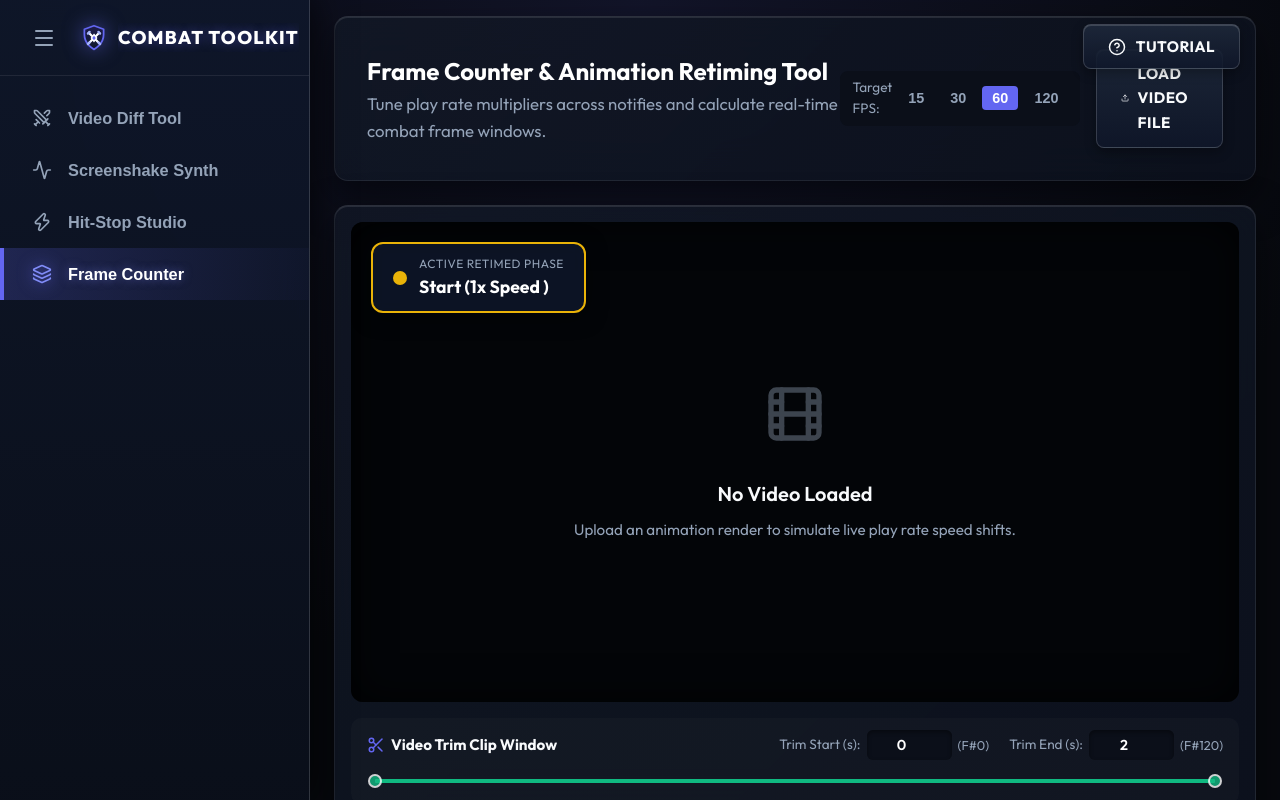
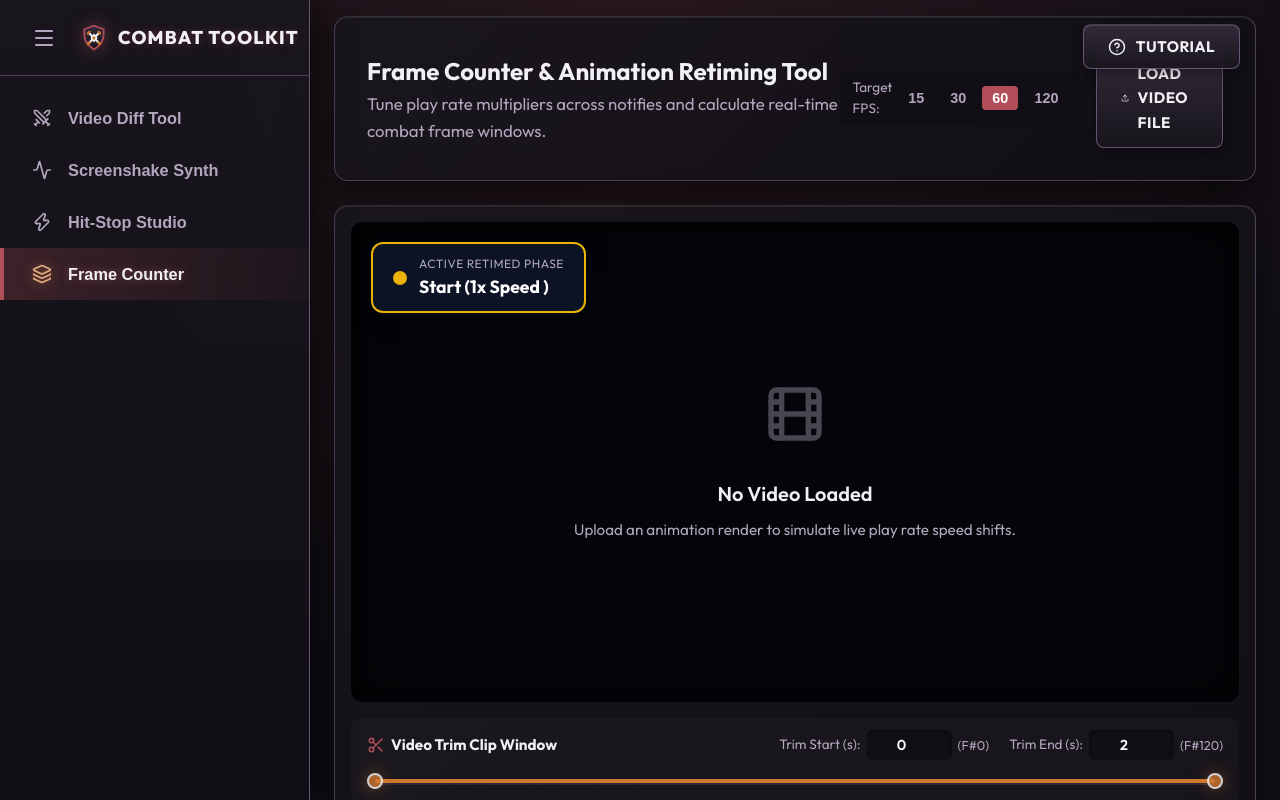
Before and after one commit to nadirlatif532/Video-diff-tool, a React (Vite) app: page / in a window 1280 px wide. Built offline with nearby package versions, Linux system fonts and the light colour scheme.

Commit message:
Revert generic indigo AI style and refine workspace design system palette (Wine Plum, Sandy Clay, Shadow Grey) with rich non-flat depth

```diff
--- a/src/components/CombatLogo.jsx
+++ b/src/components/CombatLogo.jsx
@@ -7,33 +7,32 @@ export default function CombatLogo({ size = 32 }) {
         viewBox="0 0 32 32"
         fill="none"
         xmlns="http://www.w3.org/2000/svg"
-        style={{ filter: 'drop-shadow(0 0 10px rgba(99, 102, 241, 0.6))' }}
+        style={{ filter: 'drop-shadow(0 0 8px rgba(177, 78, 89, 0.5))' }}
       >
-        {/* Glowing Crest Shield */}
+        {/* Glowing Crest Shield with Wine Plum & Shadow Grey Gradient */}
         <path
           d="M16 29C16 29 27 23.5 27 12V6L16 2L5 6V12C5 23.5 16 29 16 29Z"
-          fill="url(#shield_grad)"
+          fill="url(#shield_grad_plum)"
           stroke="var(--primary)"
           strokeWidth="2"
           strokeLinejoin="round"
         />
-        {/* Left Sword Blade */}
-        <path d="M10 22L22 10" stroke="#ffffff" strokeWidth="2.5" strokeLinecap="round" />
-        <path d="M9 23L11 21" stroke="#a5b4fc" strokeWidth="2.5" strokeLinecap="round" />
-        <path d="M21 9L23 11" stroke="#a5b4fc" strokeWidth="2.5" strokeLinecap="round" />
+        {/* Crossed Swords - Silver & Sandy Clay Hilts */}
+        <path d="M10 22L22 10" stroke="#f2f0f4" strokeWidth="2.5" strokeLinecap="round" />
+        <path d="M9 23L11 21" stroke="var(--accent)" strokeWidth="2.5" strokeLinecap="round" />
+        <path d="M21 9L23 11" stroke="var(--accent)" strokeWidth="2.5" strokeLinecap="round" />
 
-        {/* Right Sword Blade */}
-        <path d="M22 22L10 10" stroke="#ffffff" strokeWidth="2.5" strokeLinecap="round" />
-        <path d="M23 23L21 21" stroke="#a5b4fc" strokeWidth="2.5" strokeLinecap="round" />
-        <path d="M11 9L9 11" stroke="#a5b4fc" strokeWidth="2.5" strokeLinecap="round" />
+        <path d="M22 22L10 10" stroke="#f2f0f4" strokeWidth="2.5" strokeLinecap="round" />
+        <path d="M23 23L21 21" stroke="var(--accent)" strokeWidth="2.5" strokeLinecap="round" />
+        <path d="M11 9L9 11" stroke="var(--accent)" strokeWidth="2.5" strokeLinecap="round" />
 
-        {/* Center Power Core Diamond */}
-        <polygon points="16,12 19,16 16,20 13,16" fill="#6366f1" stroke="#ffffff" strokeWidth="1.5" />
+        {/* Center Core Emblem - Sandy Clay Accent */}
+        <polygon points="16,12 19,16 16,20 13,16" fill="var(--accent)" stroke="#ffffff" strokeWidth="1.5" />
 
         <defs>
-          <linearGradient id="shield_grad" x1="16" y1="2" x2="16" y2="29" gradientUnits="userSpaceOnUse">
-            <stop stopColor="#1e1b4b" stopOpacity="0.9" />
-            <stop offset="1" stopColor="#0f172a" stopOpacity="0.95" />
+          <linearGradient id="shield_grad_plum" x1="16" y1="2" x2="16" y2="29" gradientUnits="userSpaceOnUse">
+            <stop stopColor="#322b3b" stopOpacity="0.95" />
+            <stop offset="1" stopColor="#19161d" stopOpacity="0.98" />
           </linearGradient>
         </defs>
       </svg>
--- a/src/index.css
+++ b/src/index.css
@@ -1,26 +1,54 @@
 @import url('https://fonts.googleapis.com/css2?family=Outfit:wght@400;500;600;700;800&display=swap');
 
 :root {
-  /* Rich AAA Dark Theme Palette */
-  --bg-dark: #07090e;
-  --bg-main: #0b0f19;
-  --bg-panel: rgba(18, 24, 38, 0.75);
-  --bg-panel-solid: #121826;
-  --bg-panel-hover: rgba(30, 41, 59, 0.8);
+  /* Workspace Design System Palette */
+  /* Muted Olive */
+  --muted-olive-50: #f3f7ed; --muted-olive-100: #e7efdc; --muted-olive-200: #cfe0b8;
+  --muted-olive-300: #b6d095; --muted-olive-400: #9ec171; --muted-olive-500: #86b14e;
+  --muted-olive-600: #6b8e3e; --muted-olive-700: #506a2f; --muted-olive-800: #36471f;
+  --muted-olive-900: #1b2310; --muted-olive-950: #13190b;
 
-  --border: rgba(255, 255, 255, 0.08);
-  --border-light: rgba(255, 255, 255, 0.16);
+  /* Sandy Clay */
+  --sandy-clay-50: #faf1ea; --sandy-clay-100: #f6e4d5; --sandy-clay-200: #ecc9ac;
+  --sandy-clay-300: #e3ae82; --sandy-clay-400: #d99359; --sandy-clay-500: #d0772f;
+  --sandy-clay-600: #a66026; --sandy-clay-700: #7d481c; --sandy-clay-800: #533013;
+  --sandy-clay-900: #2a1809; --sandy-clay-950: #1d1107;
 
-  --text-main: #f8fafc;
-  --text-muted: #94a3b8;
-  --text-accent: #818cf8;
+  /* Toasted Almond */
+  --toasted-almond-50: #f8f2ed; --toasted-almond-100: #f0e4db; --toasted-almond-200: #e1cab7;
+  --toasted-almond-300: #d3af92; --toasted-almond-400: #c4956e; --toasted-almond-500: #b57a4a;
+  --toasted-almond-600: #91623b; --toasted-almond-700: #6d492c; --toasted-almond-800: #48311e;
+  --toasted-almond-900: #24180f; --toasted-almond-950: #19110a;
 
-  --primary: #6366f1;
-  --primary-hover: #4f46e5;
-  --primary-active: #4338ca;
+  /* Wine Plum */
+  --wine-plum-50: #f7edee; --wine-plum-100: #efdcde; --wine-plum-200: #e0b8bd;
+  --wine-plum-300: #d0959c; --wine-plum-400: #c1717b; --wine-plum-500: #b14e59;
+  --wine-plum-600: #8e3e48; --wine-plum-700: #6a2f36; --wine-plum-800: #471f24;
+  --wine-plum-900: #231012; --wine-plum-950: #190b0d;
 
-  --accent: #f59e0b;
-  --success: #10b981;
+  /* Shadow Grey */
+  --shadow-grey-50: #f2f0f4; --shadow-grey-100: #e5e2e9; --shadow-grey-200: #cbc4d4;
+  --shadow-grey-300: #b1a7be; --shadow-grey-400: #978aa8; --shadow-grey-500: #7d6c93;
+  --shadow-grey-600: #645775; --shadow-grey-700: #4b4158; --shadow-grey-800: #322b3b;
+  --shadow-grey-900: #19161d; --shadow-grey-950: #110f15;
+
+  /* Semantic Mapping */
+  --bg-main: var(--shadow-grey-950);
+  --bg-panel: var(--shadow-grey-900);
+  --bg-panel-hover: var(--shadow-grey-800);
+  --border: var(--shadow-grey-700);
+  --border-light: var(--shadow-grey-600);
+
+  --text-main: var(--shadow-grey-50);
+  --text-muted: var(--shadow-grey-300);
+  --text-accent: var(--sandy-clay-300);
+
+  --primary: var(--wine-plum-500);
+  --primary-hover: var(--wine-plum-400);
+  --primary-active: var(--wine-plum-600);
+
+  --accent: var(--sandy-clay-500);
+  --success: var(--muted-olive-500);
 }
 
 * {
@@ -32,8 +60,8 @@
 body {
   margin: 0;
   font-family: 'Outfit', system-ui, -apple-system, BlinkMacSystemFont, 'Segoe UI', Roboto, Oxygen, Ubuntu, Cantarell, 'Open Sans', 'Helvetica Neue', sans-serif;
-  background-color: var(--bg-dark);
-  background-image: radial-gradient(circle at 50% 0%, rgba(99, 102, 241, 0.12) 0%, rgba(7, 9, 14, 1) 70%);
+  background-color: var(--bg-main);
+  background-image: radial-gradient(circle at 50% 0%, rgba(177, 78, 89, 0.15) 0%, rgba(17, 15, 21, 1) 75%);
   background-attachment: fixed;
   color: var(--text-main);
   line-height: 1.6;
@@ -47,10 +75,10 @@ body {
   overflow: hidden;
 }
 
-/* Wider, Richer Sidebar */
+/* Spacious, Rich AAA Sidebar (310px) */
 .sidebar {
   width: 310px;
-  background: linear-gradient(180deg, rgba(15, 23, 42, 0.95) 0%, rgba(10, 15, 26, 0.98) 100%);
+  background: linear-gradient(180deg, rgba(25, 22, 29, 0.95) 0%, rgba(17, 15, 21, 0.98) 100%);
   backdrop-filter: blur(16px);
   border-right: 1px solid var(--border-light);
   display: flex;
@@ -74,10 +102,10 @@ body {
   font-weight: 800;
   text-transform: uppercase;
   letter-spacing: 1.2px;
-  color: #fff;
+  color: var(--text-main);
   white-space: nowrap;
   overflow: hidden;
-  text-shadow: 0 0 12px rgba(99, 102, 241, 0.5);
+  text-shadow: 0 0 10px rgba(177, 78, 89, 0.4);
 }
 .sidebar.collapsed .sidebar-header { padding: 0; justify-content: center; }
 
@@ -101,20 +129,20 @@ body {
 .sidebar.collapsed .nav-item { padding: 16px; justify-content: center; border-left: none; }
 
 .nav-item:hover {
-  background: linear-gradient(90deg, rgba(255, 255, 255, 0.05) 0%, transparent 100%);
-  color: #fff;
+  background: linear-gradient(90deg, rgba(50, 43, 59, 0.6) 0%, transparent 100%);
+  color: var(--text-main);
 }
 
-/* Rich Active Nav Item with Glow */
+/* Active Nav Item with Wine Plum Glow & Depth */
 .nav-item.active {
-  background: linear-gradient(90deg, rgba(99, 102, 241, 0.22) 0%, rgba(99, 102, 241, 0.03) 100%);
-  color: #fff;
+  background: linear-gradient(90deg, rgba(177, 78, 89, 0.25) 0%, rgba(177, 78, 89, 0.04) 100%);
+  color: var(--text-main);
   border-left-color: var(--primary);
-  text-shadow: 0 0 10px rgba(129, 140, 248, 0.5);
+  text-shadow: 0 0 8px rgba(193, 113, 123, 0.5);
 }
 .nav-item.active svg {
   color: var(--text-accent);
-  filter: drop-shadow(0 0 8px rgba(99, 102, 241, 0.8));
+  filter: drop-shadow(0 0 6px rgba(208, 119, 47, 0.6));
 }
 
 .main-content {
@@ -143,7 +171,7 @@ h1 {
 h2 {
   font-size: 1.5rem;
   font-weight: 700;
-  color: #fff;
+  color: var(--text-main);
 }
 
 h3 {
@@ -159,20 +187,20 @@ h3 {
   font-size: 1.05rem;
 }
 
-/* Rich 3D Glassmorphic Panels */
+/* Non-Flat 3D Glassmorphic Panels with Warm Shadow Grey & Wine Plum Tones */
 .glass-panel {
-  background: linear-gradient(135deg, rgba(18, 24, 38, 0.85) 0%, rgba(12, 17, 29, 0.92) 100%);
+  background: linear-gradient(135deg, rgba(25, 22, 29, 0.88) 0%, rgba(17, 15, 21, 0.95) 100%);
   backdrop-filter: blur(20px);
   border: 1px solid var(--border);
   border-top: 1px solid rgba(255, 255, 255, 0.12);
   border-radius: 14px;
   padding: 32px;
-  box-shadow: 0 16px 40px rgba(0, 0, 0, 0.5), inset 0 1px 0 rgba(255, 255, 255, 0.1);
+  box-shadow: 0 16px 40px rgba(0, 0, 0, 0.55), inset 0 1px 0 rgba(255, 255, 255, 0.08);
   transition: border-color 0.2s, box-shadow 0.2s;
 }
 
 .glass-panel:hover {
-  border-color: rgba(255, 255, 255, 0.14);
+  border-color: var(--border-light);
 }
 
 /* Inputs and Controls */
@@ -191,7 +219,7 @@ h3 {
 }
 
 input[type="number"], input[type="text"], select {
-  background: rgba(15, 23, 42, 0.8);
+  background: var(--shadow-grey-800);
   border: 1px solid var(--border);
   color: var(--text-main);
   padding: 12px 16px;
@@ -205,16 +233,16 @@ input[type="number"], input[type="text"], select {
 }
 
 input[type="number"]:focus, input[type="text"]:focus, select:focus {
-  border-color: var(--primary);
-  box-shadow: inset 0 2px 4px rgba(0, 0, 0, 0.4), 0 0 0 3px rgba(99, 102, 241, 0.25);
+  border-color: var(--accent);
+  box-shadow: inset 0 2px 4px rgba(0, 0, 0, 0.4), 0 0 0 3px rgba(208, 119, 47, 0.25);
 }
 
-/* Premium 3D Elevated Buttons */
+/* Premium 3D Elevated Buttons - Wine Plum & Shadow Grey */
 .btn {
-  background: linear-gradient(180deg, rgba(30, 41, 59, 0.9) 0%, rgba(15, 23, 42, 0.9) 100%);
+  background: linear-gradient(180deg, var(--shadow-grey-800) 0%, rgba(25, 22, 29, 0.95) 100%);
   color: var(--text-main);
   border: 1px solid var(--border-light);
-  border-top: 1px solid rgba(255, 255, 255, 0.2);
+  border-top: 1px solid rgba(255, 255, 255, 0.18);
   padding: 12px 24px;
   font-family: inherit;
   font-size: 0.95rem;
@@ -226,16 +254,16 @@ input[type="number"]:focus, input[type="text"]:focus, select:focus {
   justify-content: center;
   gap: 10px;
   transition: all 0.2s cubic-bezier(0.4, 0, 0.2, 1);
-  box-shadow: 0 4px 12px rgba(0, 0, 0, 0.3), inset 0 1px 0 rgba(255, 255, 255, 0.15);
+  box-shadow: 0 4px 12px rgba(0, 0, 0, 0.35), inset 0 1px 0 rgba(255, 255, 255, 0.12);
   text-transform: uppercase;
   letter-spacing: 0.5px;
 }
 
 .btn:hover:not(:disabled) {
-  background: linear-gradient(180deg, rgba(51, 65, 85, 0.95) 0%, rgba(30, 41, 59, 0.95) 100%);
+  background: linear-gradient(180deg, var(--shadow-grey-700) 0%, var(--shadow-grey-800) 100%);
   border-color: rgba(255, 255, 255, 0.3);
   transform: translateY(-2px);
-  box-shadow: 0 8px 20px rgba(0, 0, 0, 0.4), inset 0 1px 0 rgba(255, 255, 255, 0.25);
+  box-shadow: 0 8px 20px rgba(0, 0, 0, 0.45), inset 0 1px 0 rgba(255, 255, 255, 0.2);
   color: #fff;
 }
 
@@ -250,19 +278,19 @@ input[type="number"]:focus, input[type="text"]:focus, select:focus {
   box-shadow: none;
 }
 
-/* Primary Vibrant Glowing Button */
+/* Primary Vibrant Wine Plum Button */
 .btn-primary, .btn.primary {
-  background: linear-gradient(135deg, #6366f1 0%, #4f46e5 100%);
-  border-color: rgba(165, 180, 252, 0.4);
-  border-top-color: rgba(255, 255, 255, 0.4);
+  background: linear-gradient(135deg, var(--wine-plum-500) 0%, var(--wine-plum-600) 100%);
+  border-color: var(--wine-plum-400);
+  border-top-color: rgba(255, 255, 255, 0.3);
   color: #fff;
-  box-shadow: 0 4px 20px rgba(99, 102, 241, 0.45), inset 0 1px 0 rgba(255, 255, 255, 0.3);
+  box-shadow: 0 4px 18px rgba(177, 78, 89, 0.45), inset 0 1px 0 rgba(255, 255, 255, 0.25);
 }
 
 .btn-primary:hover:not(:disabled), .btn.primary:hover:not(:disabled) {
-  background: linear-gradient(135deg, #4f46e5 0%, #4338ca 100%);
-  border-color: rgba(165, 180, 252, 0.6);
-  box-shadow: 0 6px 25px rgba(99, 102, 241, 0.65), inset 0 1px 0 rgba(255, 255, 255, 0.4);
+  background: linear-gradient(135deg, var(--wine-plum-400) 0%, var(--wine-plum-500) 100%);
+  border-color: var(--wine-plum-300);
+  box-shadow: 0 6px 24px rgba(177, 78, 89, 0.65), inset 0 1px 0 rgba(255, 255, 255, 0.35);
 }
 
 .icon-btn {
@@ -280,15 +308,40 @@ input[type="number"]:focus, input[type="text"]:focus, select:focus {
 
 .icon-btn:hover {
   color: var(--text-main);
-  background: rgba(255, 255, 255, 0.05);
+  background: var(--shadow-grey-800);
 }
 
-/* Modal Overlay */
+.stack-btn {
+  background: var(--shadow-grey-800);
+  color: var(--text-muted);
+  border: 1px solid var(--border);
+  padding: 6px 16px;
+  font-family: inherit;
+  font-size: 0.85rem;
+  font-weight: 700;
+  border-radius: 6px;
+  cursor: pointer;
+  transition: all 0.2s;
+}
+
+.stack-btn:hover {
+  background: var(--shadow-grey-700);
+  color: var(--text-main);
+}
+
+.stack-btn.active {
+  background: var(--success);
+  color: #fff;
+  border-color: var(--muted-olive-400);
+  box-shadow: 0 0 15px rgba(134, 177, 78, 0.4);
+}
+
+/* Modals */
 .modal-overlay {
   position: fixed;
   inset: 0;
-  background: rgba(3, 5, 8, 0.85);
-  backdrop-filter: blur(12px);
+  background: rgba(17, 15, 21, 0.88);
+  backdrop-filter: blur(8px);
   display: flex;
   align-items: center;
   justify-content: center;
@@ -296,14 +349,14 @@ input[type="number"]:focus, input[type="text"]:focus, select:focus {
 }
 
 .modal-content {
-  background: linear-gradient(135deg, #0f172a 0%, #090d16 100%);
+  background: linear-gradient(135deg, var(--shadow-grey-900) 0%, var(--shadow-grey-950) 100%);
   border: 1px solid var(--border-light);
-  border-radius: 16px;
+  border-radius: 14px;
   padding: 40px;
   max-width: 600px;
   width: 90%;
+  box-shadow: 0 20px 50px rgba(0, 0, 0, 0.8), inset 0 1px 0 rgba(255, 255, 255, 0.1);
   position: relative;
-  box-shadow: 0 25px 50px rgba(0, 0, 0, 0.7), inset 0 1px 0 rgba(255, 255, 255, 0.15);
 }
 
 .modal-close {
@@ -311,3 +364,69 @@ input[type="number"]:focus, input[type="text"]:focus, select:focus {
   top: 20px;
   right: 20px;
 }
+
+/* Video Containers */
+.video-preview-container {
+  position: relative;
+  display: flex;
+  border-radius: 12px;
+  overflow: hidden;
+  box-shadow: 0 15px 40px rgba(0,0,0,0.6);
+  border: 1px solid var(--border);
+}
+
+/* Slider Overrides with Sandy Clay Accent */
+.rc-slider-track { background-color: var(--accent) !important; }
+.rc-slider-handle {
+  border-color: #fff !important;
+  box-shadow: 0 0 15px rgba(208, 119, 47, 0.6) !important;
+  background-color: var(--accent) !important;
+  width: 16px !important;
+  height: 16px !important;
+  margin-top: -6px !important;
+}
+.rc-slider-rail { background-color: var(--shadow-grey-800) !important; box-shadow: inset 0 2px 4px rgba(0,0,0,0.3) !important; height: 6px !important; }
+
+/* Tooltips */
+.tooltip-wrap {
+  position: relative;
+  display: inline-flex;
+  align-items: center;
+  cursor: help;
+}
+.tooltip-wrap:hover .tooltip-content {
+  visibility: visible;
+  opacity: 1;
+}
+.tooltip-content {
+  visibility: hidden;
+  opacity: 0;
+  position: absolute;
+  bottom: 150%;
+  left: 50%;
+  transform: translateX(-50%);
+  background: var(--shadow-grey-800);
+  border: 1px solid var(--border-light);
+  color: var(--text-main);
+  padding: 12px 16px;
+  border-radius: 6px;
+  font-size: 0.85rem;
+  font-weight: 600;
+  text-transform: none;
+  letter-spacing: 0;
+  white-space: nowrap;
+  box-shadow: 0 10px 20px rgba(0,0,0,0.5);
+  z-index: 100;
+  transition: opacity 0.15s ease;
+  pointer-events: none;
+}
+.tooltip-content::after {
+  content: "";
+  position: absolute;
+  top: 100%;
+  left: 50%;
+  margin-left: -6px;
+  border-width: 6px;
+  border-style: solid;
+  border-color: var(--border-light) transparent transparent transparent;
+}
```
